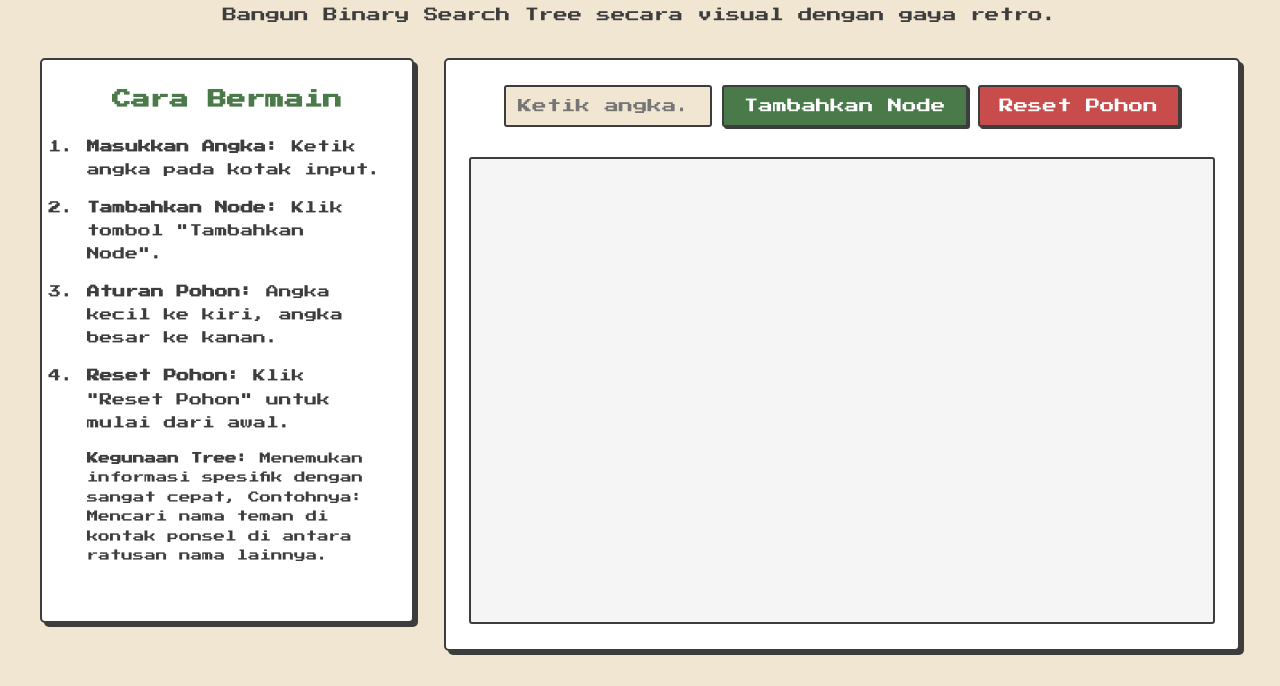
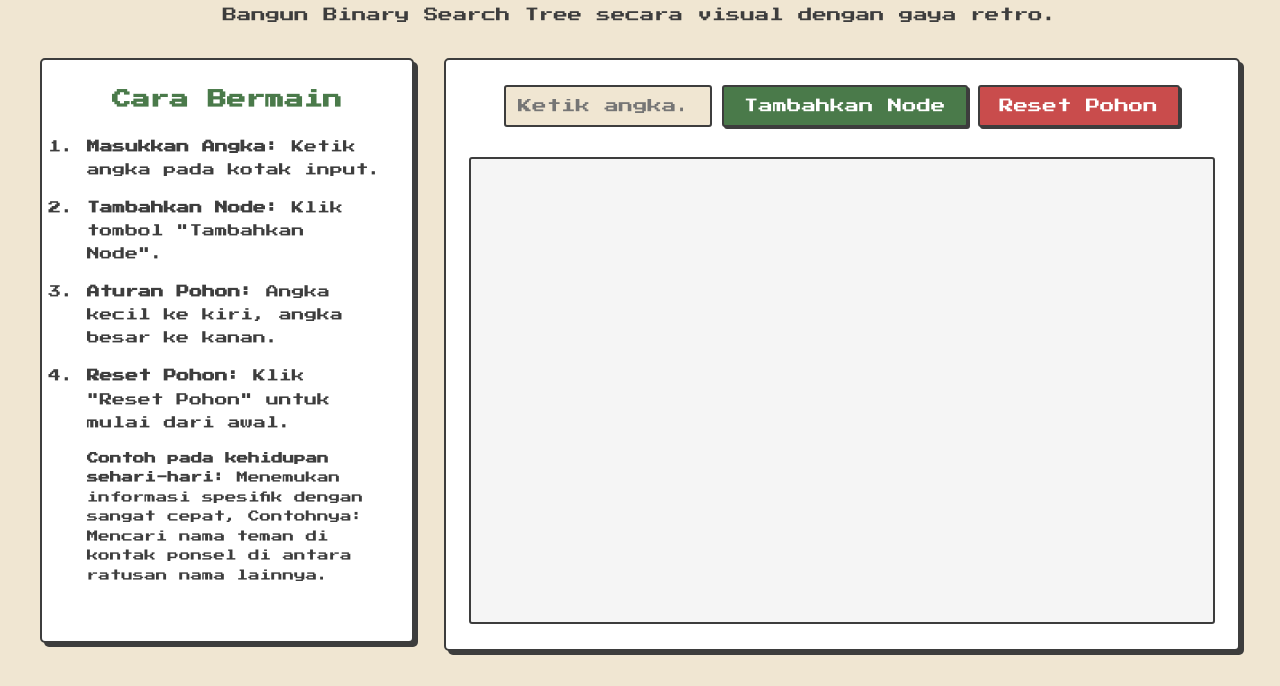
Before and after one commit to itsmeandra/visualisasi-tree, a plain HTML site: page index.html in a window 1280 px wide. Shown: the part 114-800 px from the top of the page. Drawn offline with Linux system fonts and the light colour scheme.

Commit message:
Update index.html

```diff
--- a/index.html
+++ b/index.html
@@ -22,7 +22,7 @@
                 <li><strong>Tambahkan Node:</strong> Klik tombol "Tambahkan Node".</li>
                 <li><strong>Aturan Pohon:</strong> Angka kecil ke kiri, angka besar ke kanan.</li>
                 <li><strong>Reset Pohon:</strong> Klik "Reset Pohon" untuk mulai dari awal.</li>
-                <p><strong>Kegunaan Tree: </strong>Menemukan informasi spesifik dengan sangat cepat,
+                <p><strong>Contoh pada kehidupan sehari-hari: </strong>Menemukan informasi spesifik dengan sangat cepat,
                     Contohnya: Mencari nama teman di kontak ponsel di antara ratusan nama lainnya.</p>
             </ol>
         </div>
```
